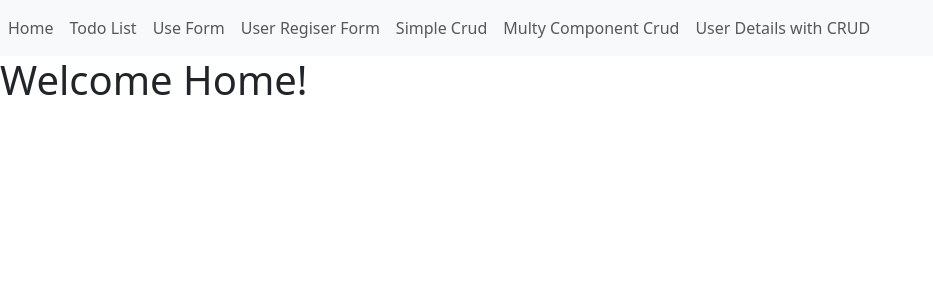
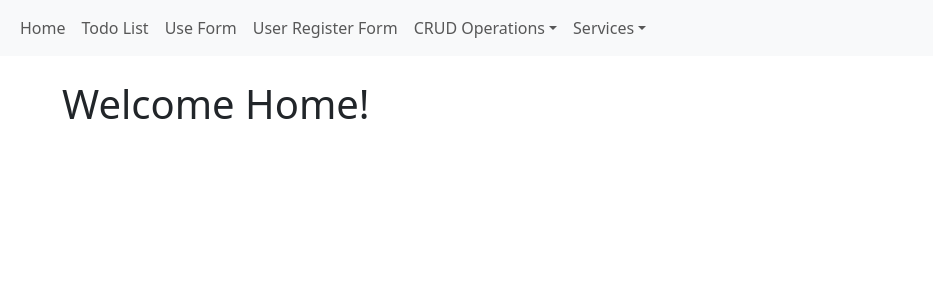
Before and after one commit to Shalini2517/ReactJs-Practice, a React (Vite) app: page / in a window 1280 px wide. Shown: the top 300 px of the page, without its empty margins (0-933 px from the left). Built offline with nearby package versions, Linux system fonts and the light colour scheme.

Commit message:
services task done (Built-in) method fetch

```diff
--- a/src/App.jsx
+++ b/src/App.jsx
@@ -1,4 +1,6 @@
 import "bootstrap/dist/css/bootstrap.min.css";
+import "bootstrap/dist/js/bootstrap.bundle.min";
+
 import "./App.css";
 import { BrowserRouter, Routes, Route } from "react-router-dom";
 import { Form } from "./components/form";
@@ -10,6 +12,10 @@ import { UserRegisterForm } from "./components/userRegisterForm";
 import { Simplecrud } from "./components/simpleCrud";
 import { Crudmanage } from "./CRUDcomponent/crudmanage";
 import { UserDetails } from "./components/userDetails";
+import { JsonServerApi } from "./apiServices/jsonServerApi";
+import { PromiseApi } from "./apiServices/promiseAsyncAwait";
+import { AxiosApi } from "./apiServices/axiosApi";
+import { FetchApi } from "./apiServices/fetchApi";
 
 export default function App() {
   return (
@@ -24,6 +30,10 @@ export default function App() {
             <Route path="simplecrud" element={<Simplecrud />} />
             <Route path="crudmanage" element={<Crudmanage />} />
             <Route path="userDetails" element={<UserDetails />} />
+            <Route path="fetchApi" element={<FetchApi />} />
+            <Route path="jsonServerApi" element={<JsonServerApi />} />
+            <Route path="promiseApi" element={<PromiseApi />} />
+            <Route path="axiosApi" element={<AxiosApi />} />
             <Route path="*" element={<NoPage />} />
           </Route>
         </Routes>
--- /dev/null
+++ b/src/apiServices/axiosApi.jsx
@@ -0,0 +1,7 @@
+export const AxiosApi = () => {
+  return (
+    <>
+      <h5>Axios Api</h5>
+    </>
+  );
+};
--- /dev/null
+++ b/src/apiServices/fetchApi.jsx
@@ -0,0 +1,46 @@
+import React, { useState, useEffect } from "react";
+export const FetchApi = () => {
+  const [isLoading, setIsLoading] = useState(true);
+  const [data, setData] = useState(null);
+  const [error, setError] = useState(null);
+
+  useEffect(() => {
+    fetchApiMethod();
+  }, []);
+
+  const fetchApiMethod = () => {
+    fetch("https://jsonplaceholder.typicode.com/users")
+      .then((res) => {
+        if (!res.ok) {
+          throw new Error("Network response was not ok");
+        }
+        return res.json();
+      })
+      .then((data) => {
+        console.log(data);
+        setData(data);
+        setIsLoading(false);
+      })
+      .catch((error) => {
+        setError(error.message);
+        setIsLoading(false);
+      });
+  };
+
+  return (
+    <>
+      <h5>Fetch Api</h5>
+      {isLoading && <p>Loading...</p>}
+      {error && <p className="text-danger">Error: {error}</p>}
+      {data !== null ? (
+        <ul>
+          {data.map((value) => (
+            <li key={value.id}>User Name : {value.name}</li>
+          ))}
+        </ul>
+      ) : (
+        <p>No data found</p>
+      )}
+    </>
+  );
+};
--- /dev/null
+++ b/src/apiServices/jsonServerApi.jsx
@@ -0,0 +1,7 @@
+export const JsonServerApi = () => {
+    return (
+      <>
+        <h5>JsonServer Api</h5>
+      </>
+    );
+  };
--- /dev/null
+++ b/src/apiServices/promiseAsyncAwait.jsx
@@ -0,0 +1,7 @@
+export const PromiseApi = () => {
+  return (
+    <>
+      <h5>Promise Api</h5>
+    </>
+  );
+};
--- a/src/components/layout.jsx
+++ b/src/components/layout.jsx
@@ -1,32 +1,116 @@
+import { Outlet, Link } from "react-router-dom";
 
-import { Outlet, Link } from "react-router-dom"
 export const Layout = () => {
-    return (<>
+  return (
+    <>
       <nav className="navbar navbar-expand-lg navbar-light bg-light">
-            <ul className="navbar-nav mr-auto">
-                <li className="nav-item active">
-                    <Link className="nav-link" to="/">Home</Link>
+        <div className="container-fluid">
+          <button
+            className="navbar-toggler"
+            type="button"
+            data-bs-toggle="collapse"
+            data-bs-target="#navbarNav"
+            aria-controls="navbarNav"
+            aria-expanded="false"
+            aria-label="Toggle navigation"
+          >
+            <span className="navbar-toggler-icon"></span>
+          </button>
+
+          <div className="collapse navbar-collapse" id="navbarNav">
+            <ul className="navbar-nav">
+              <li className="nav-item">
+                <Link className="nav-link" to="/">
+                  Home
+                </Link>
               </li>
               <li className="nav-item">
-                    <Link className="nav-link" to="/todoList">Todo List</Link>
+                <Link className="nav-link" to="/todoList">
+                  Todo List
+                </Link>
               </li>
               <li className="nav-item">
-                    <Link className="nav-link" to="/useForm">Use Form</Link>
+                <Link className="nav-link" to="/useForm">
+                  Use Form
+                </Link>
               </li>
               <li className="nav-item">
-                    <Link className="nav-link" to="/userRegisterForm">User Regiser Form</Link>
+                <Link className="nav-link" to="/userRegisterForm">
+                  User Register Form
+                </Link>
+              </li>
+              <li className="nav-item dropdown">
+                <a
+                  className="nav-link dropdown-toggle"
+                  href="#"
+                  id="navbarDropdown"
+                  role="button"
+                  data-bs-toggle="dropdown"
+                  aria-expanded="false"
+                >
+                  CRUD Operations
+                </a>
+                <ul className="dropdown-menu" aria-labelledby="navbarDropdown">
+                  <li className="nav-item">
+                    <Link className="nav-link" to="/simplecrud">
+                      Simple CRUD
+                    </Link>
                   </li>
                   <li className="nav-item">
-                    <Link className="nav-link" to="/simplecrud">Simple Crud</Link>
+                    <Link className="nav-link" to="/crudmanage">
+                      Multi-Component CRUD
+                    </Link>
                   </li>
                   <li className="nav-item">
-                    <Link className="nav-link" to="/crudmanage">Multy Component Crud</Link>
-                </li>
-                <li className="nav-item">
-                    <Link className="nav-link" to="/userDetails">User Details with CRUD</Link>
+                    <Link className="nav-link" to="/userDetails">
+                      User Details with CRUD
+                    </Link>
                   </li>
                 </ul>
+              </li>
+
+              {/* Dropdown Example (Future Expansion) */}
+              <li className="nav-item dropdown">
+                <a
+                  className="nav-link dropdown-toggle"
+                  href="#"
+                  id="navbarDropdown"
+                  role="button"
+                  data-bs-toggle="dropdown"
+                  aria-expanded="false"
+                >
+                  Services
+                </a>
+                <ul className="dropdown-menu" aria-labelledby="navbarDropdown">
+                  <li>
+                    <Link className="dropdown-item" to="/fetchApi">
+                      Service Using Fetch
+                    </Link>
+                  </li>
+                  <li>
+                    <Link className="dropdown-item" to="/axiosApi">
+                      Service Using Axios
+                    </Link>
+                  </li>
+                  <li>
+                    <Link className="dropdown-item" to="/promiseApi">
+                      Service Using Promise
+                    </Link>
+                  </li>
+                  <li>
+                    <Link className="dropdown-item" to="/jsonServerApi">
+                      Service Using Json-server
+                    </Link>
+                  </li>
+                </ul>
+              </li>
+            </ul>
+          </div>
+        </div>
       </nav>
+      <div className="container mt-4">
         <Outlet />
-    </>)
-}
+      </div>
+    </>
+  );
+};
```
Lines whose indentation alone changed are shown as unchanged.
